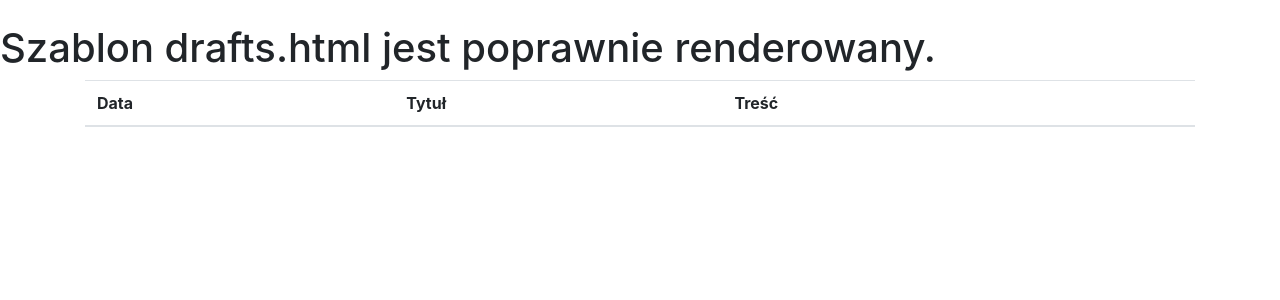
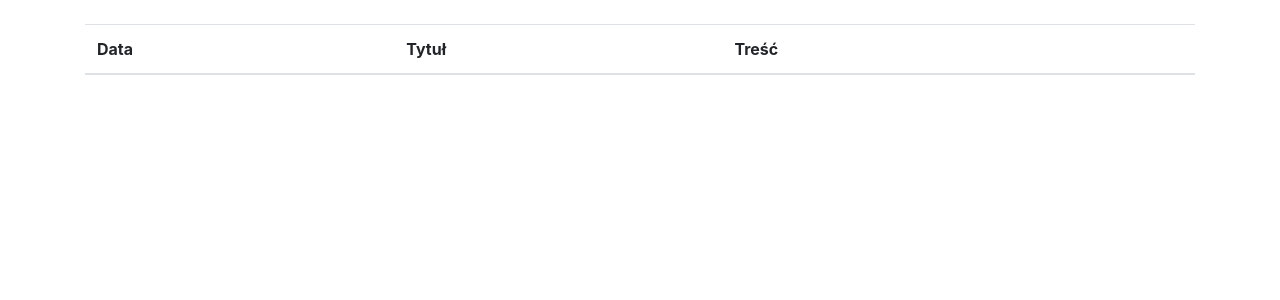
Before and after one commit to Ader88/Blog, a Flask app: page /drafts/ in a window 1280 px wide. Shown: the part 56-356 px from the top of the page. Run offline with Flask 3, Linux system fonts and the light colour scheme; the visitor is signed in with stand-in values (Sample User, id 1); data that the repository does not hold is empty; some libraries are stand-ins or nearby versions.

Commit message:
Update drafts.html

```diff
--- a/blog/templates/drafts.html
+++ b/blog/templates/drafts.html
@@ -1,6 +1,3 @@
-<!-- Początek szablonu drafts.html -->
-<h1>Szablon drafts.html jest poprawnie renderowany.</h1>
-
 {% extends "base.html" %}
 
 {% block content %}
@@ -32,4 +29,3 @@
  </table>
 
 {% endblock %}
-<!-- Koniec szablonu drafts.html -->
```
